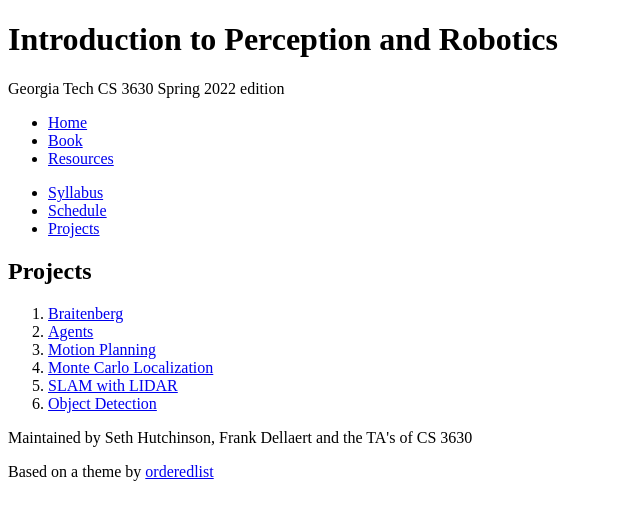
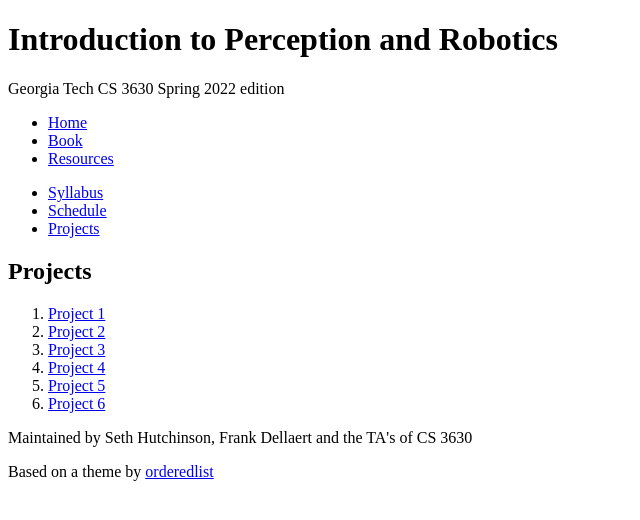
Before and after one commit to dellaert/22F-3630, a Jekyll site: the page built from projects.md, in a window 1280 px wide. Shown: the top 520 px of the page, without its empty margins (0-640 px from the left). Built offline with Jekyll 4.4.1, drawn with Linux system fonts in a browser that asks for light colours.

Commit message:
Update projects.md

```diff
--- a/projects.md
+++ b/projects.md
@@ -5,9 +5,9 @@
 
 # Projects
 
-1. [Braitenberg](projects/project1.md)
-2. [Agents](projects/project2.md)
-3. [Motion Planning](projects/project3.md)
-4. [Monte Carlo Localization](projects/project4.md)
-5. [SLAM with LIDAR](projects/project5.md)
-6. [Object Detection](projects/project6.md)
+1. [Project 1](projects/project1.md)
+2. [Project 2](projects/project2.md)
+3. [Project 3](projects/project3.md)
+4. [Project 4](projects/project4.md)
+5. [Project 5](projects/project5.md)
+6. [Project 6](projects/project6.md)
```
